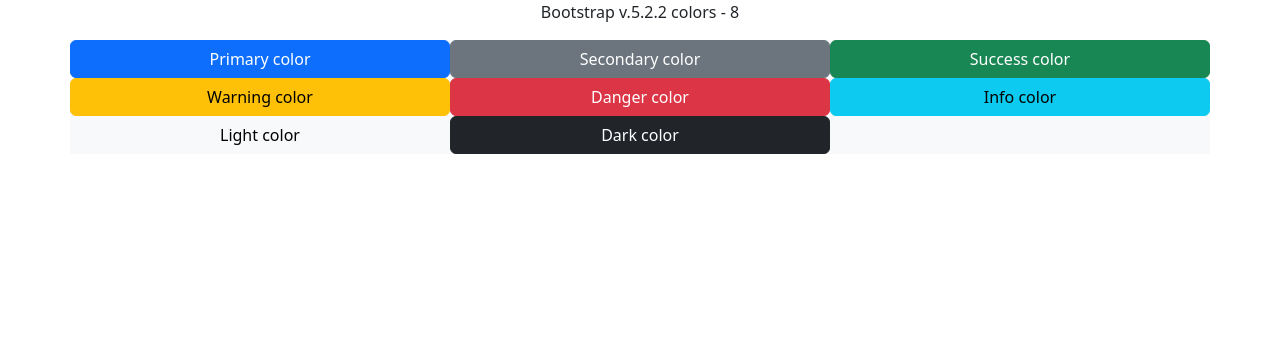
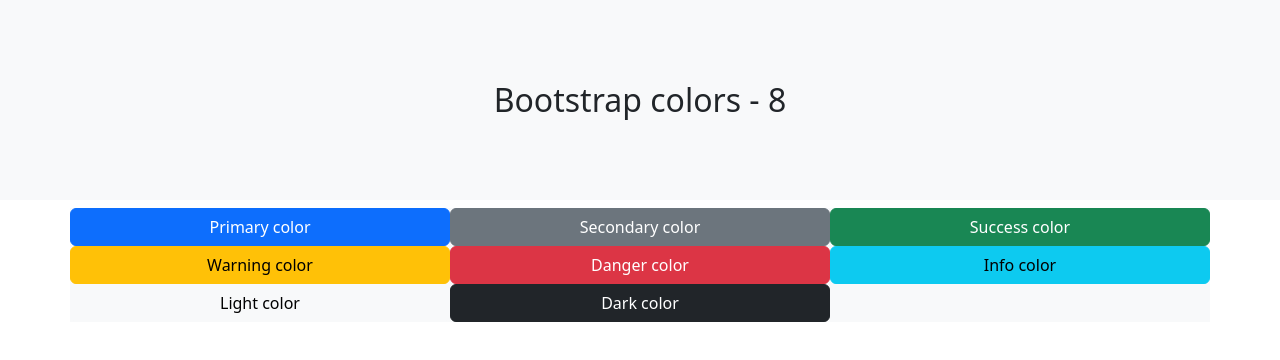
Before and after one commit to Robert-Bobrowicz/Bootstrap, a plain HTML site: page index.html in a window 1280 px wide. Drawn offline with nearby package versions, Linux system fonts and the light colour scheme.

Commit message:
Bootstrap

```diff
--- a/index.html
+++ b/index.html
@@ -13,7 +13,10 @@
 </head>
 
 <body>
-    <p class="text-center">Bootstrap v.5.2.2 colors - 8</p>
+    <div class="d-flex bg-light mb-2" style="height: 200px">
+        <h2 class="text-center m-auto">Bootstrap colors - 8</h2>
+    </div>
+
     <div class="container text-center">
         <div class="row bg-light">
             <button class="col-12 col-sm-4 btn btn-primary">Primary color</button>
```
